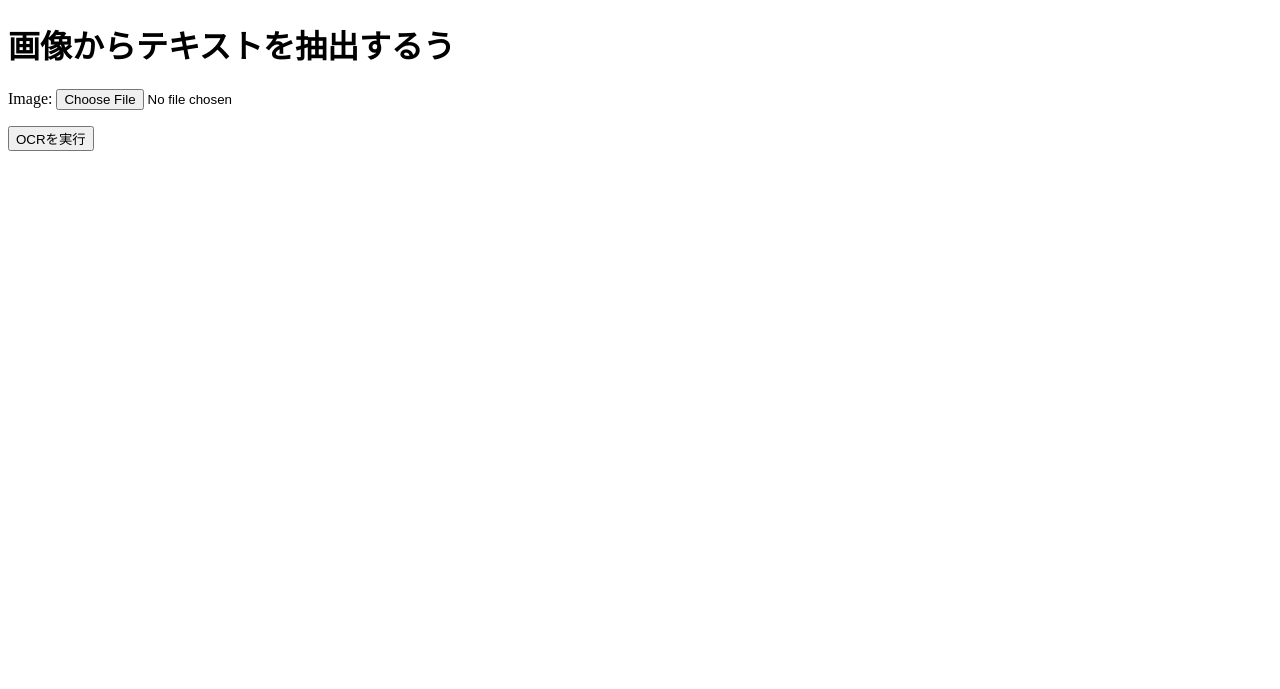
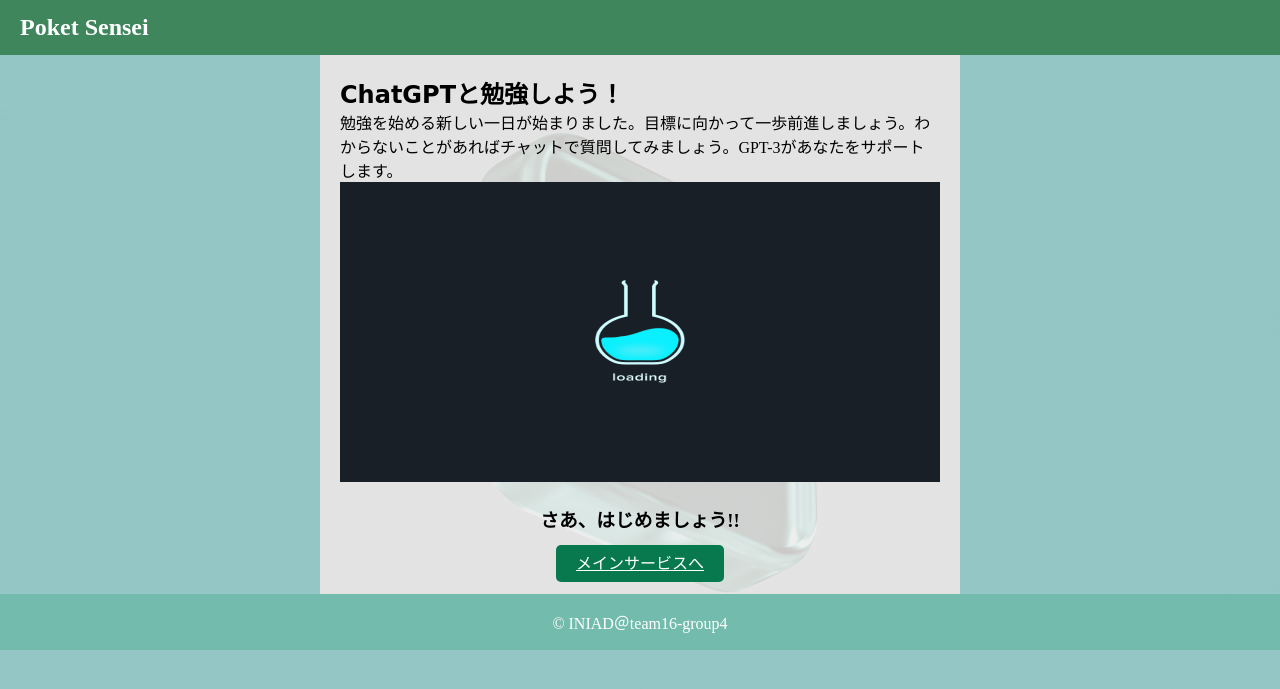
Before and after one commit to s1F102102245/gptapp, a Django app: template gptapp/templates/gptapp/ocr.html in a window 1280 px wide. Shown: the top 689 px of the page. Run offline with Django 4.2, Linux system fonts and the light colour scheme; the template is opened without the code that fills it: values that come from a table or form of the project are taken from there, others are empty.

Commit message:
ページ追加

```diff
--- a/config/urls.py
+++ b/config/urls.py
@@ -32,10 +32,9 @@ urlpatterns = [
 urlpatterns = [
     path('admin/', admin.site.urls),
     path('top/', gptapp.views.root),
-    path('', gptapp.views.root, name='root'),
     path('gptapp/pattern/<username>/', gptapp.views.pattern, name='pattern'),
     path('gptapp/param/', gptapp.views.param, name='param'),
     path('gptapp/', gptapp.views.index, name="index"),
     path('chat/', gptapp.views.chat_view, name='chat_view'),
-    path('ocr/', gptapp.views.ocr_view, name='ocr_view'),
+    path('', gptapp.views.ocr_view, name='ocr_view'),
 ]
--- a/gptapp/templates/gptapp/ocr.html
+++ b/gptapp/templates/gptapp/ocr.html
@@ -1,19 +1,32 @@
+{% load static %}
+
 <!DOCTYPE html>
-<html>
+<html lang="ja">
 <head>
-    <title>OCR Web App</title>
+    <meta charset="UTF-8">
+    <meta name="viewport" content="width=device-width, initial-scale=1.0">
+    <title>勉強のモチベーションアップ</title>
+    <link rel="stylesheet" href="{% static 'gptapp/sample.css' %}">
 </head>
 <body>
-    <h1>画像からテキストを抽出するう</h1>
-    <form method="post" enctype="multipart/form-data">
-        {% csrf_token %}
-        {{ form.as_p }}
-        <input type="submit" value="OCRを実行">
-    </form>
-
-    {% if text %}
-    <h2>OCRの結果:</h2>
-    <p>{{ text }}</p>
-    {% endif %}
+    <header>
+        <h1>Poket Sensei</h1>
+    </header>
+    <main>
+        <section class="motivation-text">
+            <h2>ChatGPTと勉強しよう！</h2>
+            <p>勉強を始める新しい一日が始まりました。目標に向かって一歩前進しましょう。わからないことがあればチャットで質問してみましょう。GPT-3があなたをサポートします。</p>
+        </section>
+        <section class="motivation-image" style="text-align: center;">
+            <img src="{% static 'gptapp/loading-2.gif' %}" style="width: 600px; height: 300px;"alt="ロード中">
+        </section>
+        <section class="get-started" style="text-align: center;">
+            <h3>さあ、はじめましょう!!</h3>
+            <a href="chat" class="chat-button">メインサービスへ</a>
+        </section>
+    </main>
+    <footer>
+        <p>&copy; INIAD＠team16-group4</p>
+    </footer>
 </body>
 </html>
```
